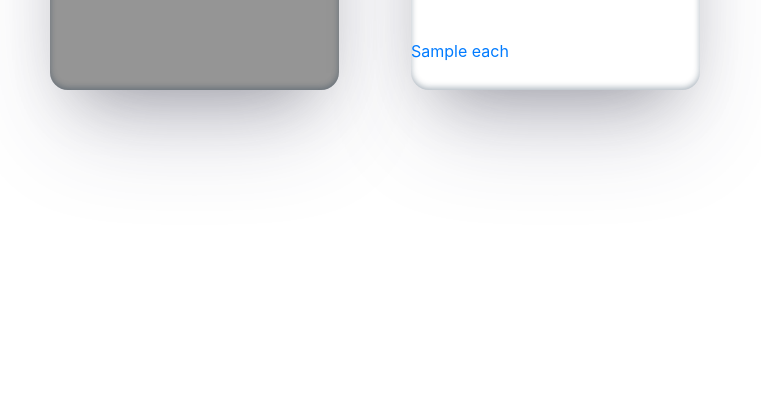
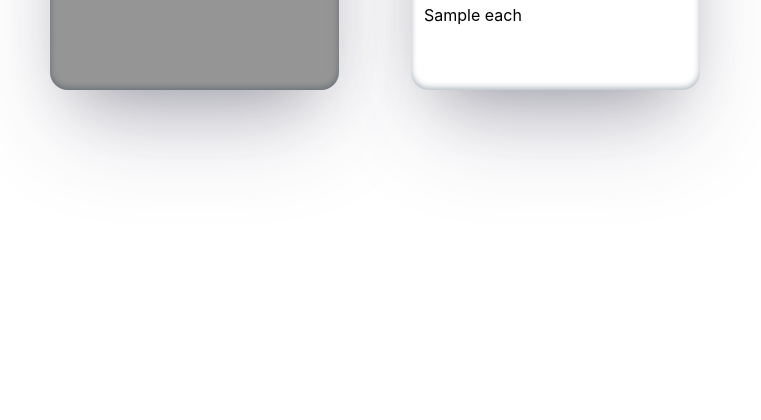
Before and after one commit to jaybjackie/HungryMe, a Django app: template foods/templates/foods/cookhome.html in a window 1280 px wide. Shown: the part 389-809 px from the top of the page, without its empty margins (0-761 px from the left). Run offline with Django 4.2, Linux system fonts and the light colour scheme; data comes from the database, SQL or seed files in the repository; tables that the repository leaves empty hold one stand-in row (values such as "Sample post"); the template is opened without the code that fills it: values that come from a table or form of the project are taken from there, most other values are stand-ins (such as "Sample title", 1, 10 or a date in 2020); data that the repository does not hold is empty; some libraries are stand-ins or nearby versions.

Commit message:
adjust added menu name

```diff
--- a/foods/templates/foods/cookhome.html
+++ b/foods/templates/foods/cookhome.html
@@ -92,37 +92,12 @@ a:hover{
     text-decoration: none;
 }
 
-/* .x-delete{
-    width: 20px;
-    height: 20px;
-    bottom: 160px;
-    left: 260px;
-}
-
-.x-text{
-    color: black;
-    position: relative;
-    bottom: 3px;
-}
-
-.button{
-    background-color: #e54545;
-    width: 20px;
-    height: 20px;
-    text-align: center;
-    border-radius: 180px;
-}
-
-.button:hover{
-    background-color: #b83e3e;
-} */
-
 .x-delete[type=submit]{
     position: relative;
     background-color: #e54545;
     border: none;
-    width: 24px;
-    height: 24px;
+    width: 23px;
+    height: 23px;
     border-radius: 50%;
     left: 250px;
     bottom: 160px;
@@ -130,6 +105,26 @@ a:hover{
 
 .x-delete[type=submit]:hover{
     background-color: #b83e3e;
+}
+
+.created-menu{
+    position: relative;
+    margin-left: 13px;
+    margin-top: 7px;
+    bottom: 35px;
+    height: 50px;
+    max-width: 220px;
+    overflow: hidden;
+    text-overflow: ellipsis;
+    display: -webkit-box;
+    -webkit-line-clamp: 2;
+    line-clamp: 2;
+    -webkit-box-orient: vertical;
+    color: black;
+}
+
+.created-menu:hover{
+    text-decoration: none;
 }
 
 </style>
@@ -149,7 +144,7 @@ a:hover{
             <a class="added-block" href="/My_cook_book/{{ each_items.cook_name }}">
                 <img class="added-pic" src="{{menu.picture_url}}" height="175px" width="289px"></img>
                 <form action="delete/{{each_items.cook_name}}">
-                    <input class="x-delete" type="submit" value="x">
+                    <input class="x-delete" type="submit" value="X">
                 </form>
                 <div class="created-menu">
                     <p>{{ each_items.cook_name }}</p>
```
